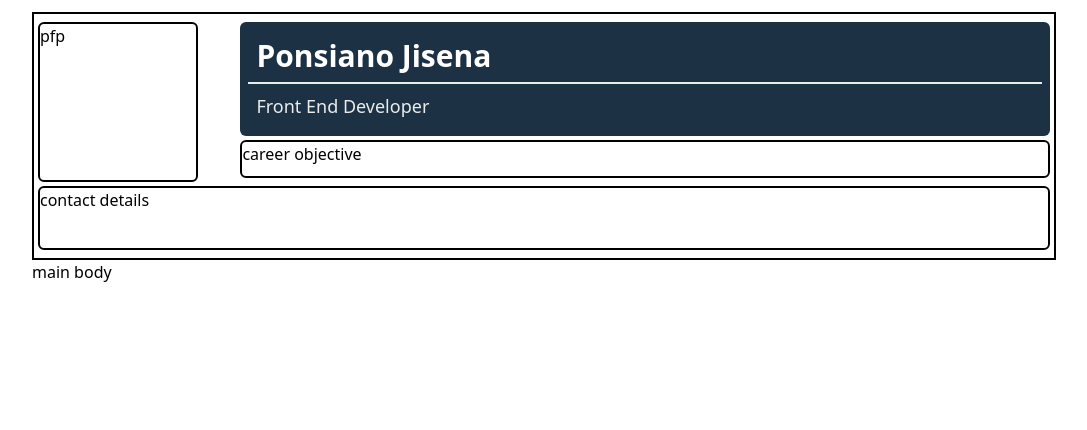
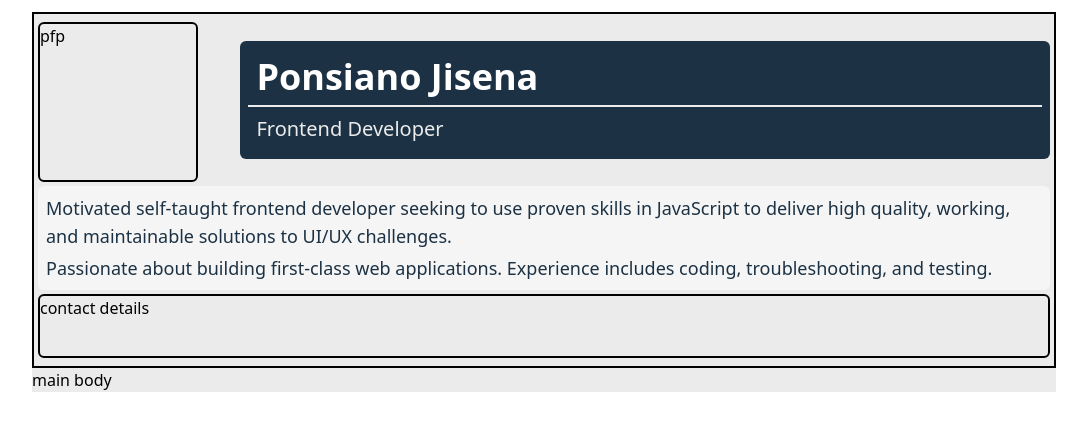
Before and after one commit to kimjisena/resume, a React (Create React App) app: page / in a window 1280 px wide. Shown: the top 430 px of the page, without its empty margins (96-1183 px from the left). Built offline with nearby package versions, Linux system fonts and the light colour scheme; the HTML template or start-up script is replaced by a standard one.

Commit message:
add Objective content

```diff
--- a/src/App.tsx
+++ b/src/App.tsx
@@ -3,7 +3,7 @@ import Main from './components/Main';
 
 function App() {
   return (
-    <div className={`resume w-[90%] my-3 mx-auto md:w-4/5`}>
+    <div className={`resume w-[90%] my-3 mx-auto md:w-4/5 bg-dark-grey`}>
       <Header />
       <Main />
     </div>
--- a/src/components/Header.tsx
+++ b/src/components/Header.tsx
@@ -1,10 +1,12 @@
 import Bio from "./header/Bio";
 import Contact from "./header/Contact";
+import Objective from "./header/Objective";
 
 export default function Header () {
   return (
     <header className={`border-2 flex flex-col justify-between items-center p-1`}>
       <Bio />
+      <Objective />
       <Contact />
     </header>
   );
--- a/src/components/header/Bio.tsx
+++ b/src/components/header/Bio.tsx
@@ -1,14 +1,12 @@
 import Image from "./Image";
 import Title from "./Title";
-import Objective from "./Objective";
 
 export default function Bio () {
   return (
     <div className={`flex flex-col justify-between items-center w-full md:flex-row`}>
       <Image />
-      <div className={`flex flex-col justify-between items-center w-full md:h-40 md:w-4/5`}>
+      <div className={`flex flex-col justify-center items-center w-full md:h-40 md:w-4/5`}>
         <Title />
-        <Objective />
       </div>
     </div>
   );
--- a/src/components/header/Objective.tsx
+++ b/src/components/header/Objective.tsx
@@ -1,7 +1,12 @@
 export default function Objective () {
   return (
-    <div className={`border-2 rounded-md w-full h-14 mb-1`}>
-      career objective
+    <div className={`rounded-md w-full mb-1 bg-[whitesmoke] text-dark-blue text-lg p-2`}>
+      <p className={`mb-1`}>
+        Motivated self-taught frontend developer seeking to use proven skills in JavaScript to deliver high quality, working, and maintainable solutions to UI/UX challenges.
+      </p>
+      <p>
+        Passionate about building first-class web applications. Experience includes coding, troubleshooting, and testing.
+      </p>
     </div>
   );
 }
--- a/src/components/header/Title.tsx
+++ b/src/components/header/Title.tsx
@@ -1,8 +1,8 @@
 export default function Title () {
   return (
     <div className={`rounded-md w-full mb-1 p-2 bg-dark-blue text-[white]`}>
-      <h1 className={`text-3xl font-bold border-b-2 border-dark-grey p-2`}>Ponsiano Jisena</h1>
-      <h2 className={`text-lg text-dark-grey p-2`}>Front End Developer</h2>
+      <h1 className={`text-4xl font-bold border-b-2 border-dark-grey p-2`}>Ponsiano Jisena</h1>
+      <h2 className={`text-xl text-dark-grey p-2`}>Frontend Developer</h2>
     </div>
   );
 }
--- a/tsconfig.json
+++ b/tsconfig.json
@@ -21,6 +21,6 @@
     "jsx": "react-jsx"
   },
   "include": [
-    "src"
+    "src/*"
   ]
 }
```
